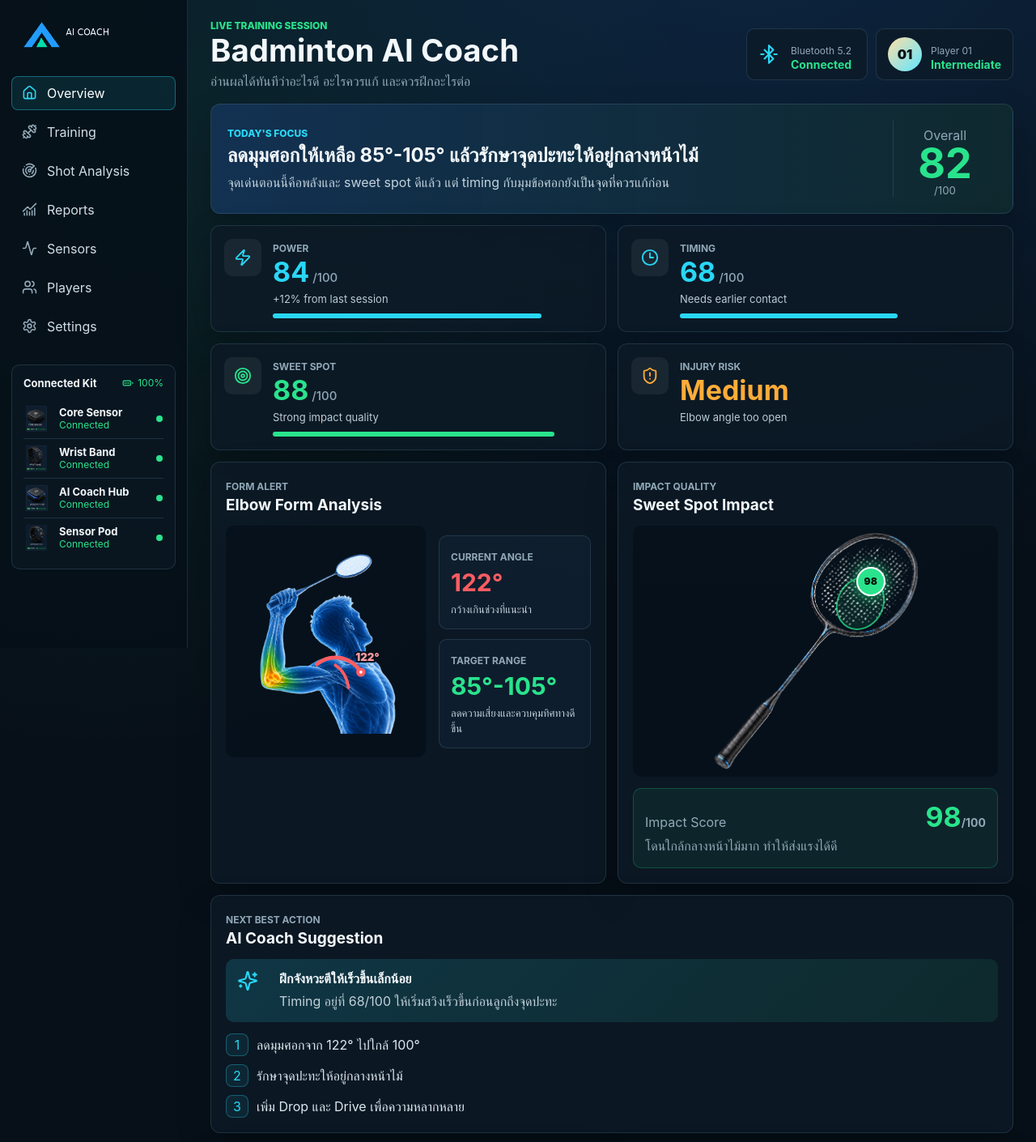
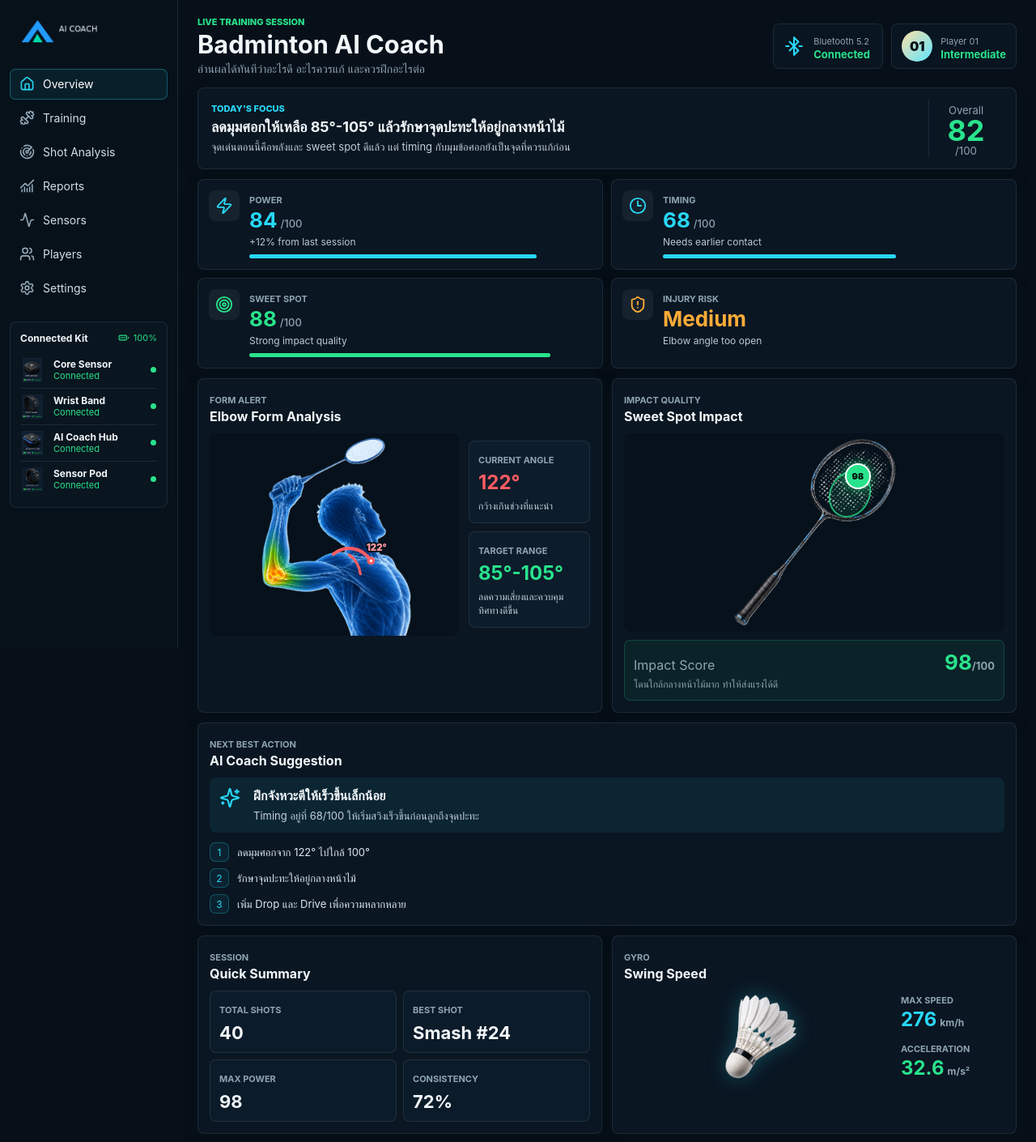
Before and after one commit to Anuwry/level2_hack3_dashboard, a React (Vite) app: page / in a window 1280 px wide. Shown: the top 1410 px of the page at 81% size. Built offline with nearby package versions, Linux system fonts and the light colour scheme.

Commit message:
Simplify dashboard layout

```diff
--- a/src/App.css
+++ b/src/App.css
@@ -1,17 +1,17 @@
 :root {
   --bg: #071019;
-  --sidebar: #08121d;
-  --panel: #0d1a26;
-  --panel-soft: #102232;
-  --line: rgba(124, 170, 203, 0.18);
-  --text: #f3f8fb;
-  --muted: #91a8b7;
+  --sidebar: #07111a;
+  --panel: #0d1a24;
+  --panel-soft: #101f2b;
+  --line: rgba(138, 174, 199, 0.14);
+  --text: #f2f7fa;
+  --muted: #8fa4b2;
   --blue: #2b8cff;
   --cyan: #28d7f5;
   --green: #29e38c;
   --orange: #ffac38;
   --red: #ff5c62;
-  --shadow: 0 18px 42px rgba(0, 0, 0, 0.24);
+  --shadow: 0 8px 22px rgba(0, 0, 0, 0.16);
 }
 
 * {
@@ -29,10 +29,7 @@ body {
   min-width: 320px;
   color: var(--text);
   font-family: Inter, ui-sans-serif, system-ui, -apple-system, BlinkMacSystemFont, "Segoe UI", sans-serif;
-  background:
-    radial-gradient(circle at 72% -10%, rgba(43, 140, 255, 0.2), transparent 34%),
-    radial-gradient(circle at 10% 8%, rgba(41, 227, 140, 0.08), transparent 28%),
-    var(--bg);
+  background: var(--bg);
 }
 
 button,
@@ -42,7 +39,7 @@ a {
 
 .app {
   display: grid;
-  grid-template-columns: 232px minmax(0, 1fr);
+  grid-template-columns: 220px minmax(0, 1fr);
   min-height: 100vh;
 }
 
@@ -50,32 +47,33 @@ a {
   position: sticky;
   top: 0;
   height: 100vh;
-  padding: 22px 14px;
+  padding: 20px 12px;
   border-right: 1px solid var(--line);
-  background: rgba(6, 15, 24, 0.82);
+  background: var(--sidebar);
 }
 
 .logo {
-  width: 142px;
+  width: 126px;
   height: auto;
-  margin: 0 10px 24px;
+  margin: 0 10px 22px;
 }
 
 .nav {
   display: grid;
-  gap: 6px;
+  gap: 4px;
 }
 
 .nav a {
   display: flex;
   align-items: center;
-  gap: 12px;
-  min-height: 42px;
-  padding: 10px 12px;
+  gap: 10px;
+  min-height: 38px;
+  padding: 8px 11px;
   color: #cfdee8;
+  font-size: 14px;
   text-decoration: none;
   border: 1px solid transparent;
-  border-radius: 8px;
+  border-radius: 7px;
 }
 
 .nav a svg {
@@ -84,9 +82,9 @@ a {
 
 .nav a.active,
 .nav a:hover {
-  color: #ffffff;
-  border-color: rgba(40, 215, 245, 0.38);
-  background: rgba(40, 215, 245, 0.1);
+  color: #fff;
+  border-color: rgba(40, 215, 245, 0.32);
+  background: rgba(40, 215, 245, 0.08);
 }
 
 .nav a.active svg,
@@ -95,11 +93,11 @@ a {
 }
 
 .deviceRail {
-  margin-top: 26px;
-  padding: 14px;
+  margin-top: 22px;
+  padding: 12px;
   border: 1px solid var(--line);
-  border-radius: 10px;
-  background: rgba(13, 26, 38, 0.68);
+  border-radius: 8px;
+  background: rgba(13, 26, 38, 0.52);
 }
 
 .railHeader {
@@ -107,12 +105,12 @@ a {
   align-items: center;
   justify-content: space-between;
   gap: 10px;
-  margin-bottom: 12px;
+  margin-bottom: 10px;
 }
 
 .railHeader h2 {
   margin: 0;
-  font-size: 13px;
+  font-size: 12px;
 }
 
 .railHeader span,
@@ -122,15 +120,15 @@ a {
   align-items: center;
   gap: 5px;
   color: var(--green);
-  font-size: 12px;
+  font-size: 11px;
 }
 
 .railDevice {
   display: grid;
-  grid-template-columns: 34px 1fr 9px;
-  gap: 10px;
+  grid-template-columns: 32px 1fr 8px;
+  gap: 9px;
   align-items: center;
-  padding: 8px 0;
+  padding: 7px 0;
 }
 
 .railDevice:not(:last-child) {
@@ -138,8 +136,8 @@ a {
 }
 
 .railDevice img {
-  width: 32px;
-  height: 32px;
+  width: 30px;
+  height: 30px;
   object-fit: contain;
 }
 
@@ -149,29 +147,29 @@ a {
 }
 
 .railDevice b {
-  font-size: 13px;
+  font-size: 12px;
 }
 
 .railDevice i {
-  width: 8px;
-  height: 8px;
+  width: 7px;
+  height: 7px;
   border-radius: 50%;
   background: var(--green);
 }
 
 .main {
   width: 100%;
-  max-width: 1480px;
+  max-width: 1380px;
   min-width: 0;
-  padding: 24px 28px 34px;
+  padding: 20px 24px 30px;
 }
 
 .header {
   display: flex;
   align-items: center;
   justify-content: space-between;
-  gap: 22px;
-  margin-bottom: 18px;
+  gap: 18px;
+  margin-bottom: 14px;
 }
 
 .header p,
@@ -182,22 +180,23 @@ a {
 
 .header p {
   color: var(--green);
-  font-size: 12px;
+  font-size: 11px;
   font-weight: 800;
   text-transform: uppercase;
 }
 
 .header h1 {
   margin-top: 4px;
-  font-size: clamp(32px, 3vw, 46px);
-  line-height: 1.02;
+  font-size: clamp(26px, 2.4vw, 36px);
+  line-height: 1.08;
   letter-spacing: 0;
 }
 
 .header span {
   display: block;
-  margin-top: 8px;
+  margin-top: 5px;
   color: var(--muted);
+  font-size: 14px;
 }
 
 .headerStatus {
@@ -211,17 +210,17 @@ a {
 .playerPill {
   display: grid;
   align-items: center;
-  min-width: 150px;
-  min-height: 62px;
-  padding: 10px 14px;
+  min-width: 136px;
+  min-height: 52px;
+  padding: 8px 12px;
   border: 1px solid var(--line);
-  border-radius: 10px;
-  background: rgba(13, 26, 38, 0.74);
+  border-radius: 8px;
+  background: rgba(13, 26, 38, 0.6);
 }
 
 .connectPill {
-  grid-template-columns: 30px 1fr;
-  column-gap: 10px;
+  grid-template-columns: 28px 1fr;
+  column-gap: 9px;
 }
 
 .connectPill svg {
@@ -230,15 +229,15 @@ a {
 }
 
 .playerPill {
-  grid-template-columns: 42px 1fr;
-  column-gap: 11px;
+  grid-template-columns: 38px 1fr;
+  column-gap: 10px;
 }
 
 .playerPill div {
   display: grid;
   grid-row: span 2;
-  width: 42px;
-  height: 42px;
+  width: 38px;
+  height: 38px;
   place-items: center;
   color: #061119;
   font-weight: 900;
@@ -249,34 +248,31 @@ a {
 .connectPill span,
 .playerPill span {
   color: var(--muted);
-  font-size: 12px;
+  font-size: 11px;
 }
 
 .connectPill b,
 .playerPill b {
   color: var(--green);
-  font-size: 14px;
+  font-size: 13px;
 }
 
 .focusBanner,
 .card,
 .scoreCard {
   border: 1px solid var(--line);
-  border-radius: 12px;
-  background: rgba(13, 26, 38, 0.82);
+  border-radius: 8px;
+  background: rgba(13, 26, 38, 0.72);
   box-shadow: var(--shadow);
 }
 
 .focusBanner {
   display: grid;
-  grid-template-columns: minmax(0, 1fr) 128px;
-  gap: 20px;
+  grid-template-columns: minmax(0, 1fr) 92px;
+  gap: 16px;
   align-items: center;
-  margin-bottom: 14px;
-  padding: 20px;
-  background:
-    linear-gradient(90deg, rgba(43, 140, 255, 0.2), rgba(41, 227, 140, 0.08)),
-    rgba(13, 26, 38, 0.88);
+  margin-bottom: 12px;
+  padding: 14px 16px;
 }
 
 .focusBanner p,
@@ -287,21 +283,22 @@ a {
 
 .focusBanner p {
   color: var(--cyan);
-  font-size: 12px;
+  font-size: 11px;
   font-weight: 800;
   text-transform: uppercase;
 }
 
 .focusBanner h2 {
-  margin-top: 5px;
-  font-size: 24px;
-  line-height: 1.24;
+  margin-top: 4px;
+  font-size: 18px;
+  line-height: 1.3;
 }
 
 .focusBanner span {
   display: block;
-  margin-top: 8px;
-  color: #c2d2dc;
+  margin-top: 5px;
+  color: #bfced8;
+  font-size: 13px;
 }
 
 .focusScore {
@@ -317,31 +314,31 @@ a {
 
 .focusScore b {
   color: var(--green);
-  font-size: 52px;
+  font-size: 36px;
   line-height: 0.95;
 }
 
 .scoreGrid {
   display: grid;
   grid-template-columns: repeat(4, minmax(0, 1fr));
-  gap: 14px;
+  gap: 10px;
 }
 
 .scoreCard {
   display: grid;
-  grid-template-columns: 46px 1fr;
-  gap: 14px;
-  min-height: 132px;
-  padding: 16px;
+  grid-template-columns: 38px 1fr;
+  gap: 12px;
+  min-height: 104px;
+  padding: 13px;
 }
 
 .scoreIcon {
   display: grid;
-  width: 46px;
-  height: 46px;
+  width: 38px;
+  height: 38px;
   place-items: center;
-  border-radius: 10px;
-  background: rgba(255, 255, 255, 0.06);
+  border-radius: 8px;
+  background: rgba(255, 255, 255, 0.05);
 }
 
 .scoreCard.blue .scoreIcon,
@@ -363,7 +360,7 @@ a {
 .callout span,
 .speedBody span {
   color: var(--muted);
-  font-size: 12px;
+  font-size: 11px;
   font-weight: 700;
   text-transform: uppercase;
 }
@@ -371,26 +368,26 @@ a {
 .scoreCard b {
   display: block;
   margin-top: 4px;
-  font-size: 34px;
+  font-size: 26px;
   line-height: 1;
 }
 
 .scoreCard small {
   margin-left: 4px;
   color: var(--muted);
-  font-size: 15px;
+  font-size: 13px;
   font-weight: 500;
 }
 
 .scoreCard p {
-  margin: 8px 0 10px;
+  margin: 6px 0 8px;
   color: #b9cbd6;
-  font-size: 13px;
+  font-size: 12px;
 }
 
 .scoreCard i {
   display: block;
-  height: 6px;
+  height: 5px;
   border-radius: 99px;
   background: currentColor;
 }
@@ -410,64 +407,64 @@ a {
 
 .primaryGrid {
   display: grid;
-  grid-template-columns: minmax(0, 1.35fr) minmax(320px, 0.92fr) minmax(300px, 0.86fr);
-  gap: 14px;
-  margin-top: 14px;
+  grid-template-columns: minmax(0, 1.2fr) minmax(260px, 0.84fr) minmax(260px, 0.8fr);
+  gap: 12px;
+  margin-top: 12px;
 }
 
 .secondaryGrid {
   display: grid;
-  grid-template-columns: 0.9fr 0.8fr 1.15fr;
-  gap: 14px;
-  margin-top: 14px;
+  grid-template-columns: 0.82fr 0.78fr 1.1fr;
+  gap: 12px;
+  margin-top: 12px;
 }
 
 .bottomGrid {
   display: grid;
-  grid-template-columns: 1fr 280px;
-  gap: 14px;
-  margin-top: 14px;
+  grid-template-columns: 1fr 240px;
+  gap: 12px;
+  margin-top: 12px;
 }
 
 .card {
   min-width: 0;
-  padding: 18px;
+  padding: 14px;
 }
 
 .sectionTitle {
-  margin-bottom: 14px;
+  margin-bottom: 10px;
 }
 
 .sectionTitle h2 {
-  margin: 4px 0 0;
-  font-size: 19px;
+  margin: 3px 0 0;
+  font-size: 16px;
   line-height: 1.2;
 }
 
 .visualCard {
-  min-height: 380px;
+  min-height: 316px;
 }
 
 .elbowContent {
   display: grid;
-  grid-template-columns: minmax(0, 1fr) 188px;
-  gap: 16px;
+  grid-template-columns: minmax(0, 1fr) 150px;
+  gap: 12px;
 }
 
 .elbowStage,
 .sweetStage {
   position: relative;
   display: grid;
-  min-height: 286px;
+  min-height: 236px;
   place-items: center;
   overflow: hidden;
-  border-radius: 10px;
-  background: rgba(5, 15, 24, 0.72);
+  border-radius: 8px;
+  background: rgba(5, 15, 24, 0.68);
 }
 
 .elbowStage img {
-  width: min(92%, 430px);
-  max-height: 310px;
+  width: min(92%, 390px);
+  max-height: 250px;
   object-fit: contain;
 }
 
@@ -475,8 +472,8 @@ a {
   position: absolute;
   left: 58%;
   top: 62%;
-  width: 96px;
-  height: 82px;
+  width: 82px;
+  height: 70px;
   overflow: visible;
   transform: translate(-50%, -50%);
 }
@@ -509,27 +506,27 @@ a {
 
 .calloutList {
   display: grid;
-  gap: 12px;
+  gap: 10px;
   align-content: center;
 }
 
 .callout {
-  padding: 14px;
+  padding: 11px;
   border: 1px solid var(--line);
-  border-radius: 10px;
-  background: rgba(16, 34, 50, 0.7);
+  border-radius: 8px;
+  background: rgba(16, 34, 50, 0.58);
 }
 
 .callout b {
   display: block;
   margin-top: 5px;
-  font-size: 30px;
+  font-size: 24px;
 }
 
 .callout p {
   margin: 6px 0 0;
   color: #bfd0da;
-  font-size: 13px;
+  font-size: 12px;
   line-height: 1.45;
 }
 
@@ -542,12 +539,12 @@ a {
 }
 
 .sweetStage {
-  min-height: 286px;
+  min-height: 236px;
 }
 
 .racketWrap {
   position: relative;
-  width: min(100%, 310px);
+  width: min(100%, 245px);
   aspect-ratio: 1 / 1;
 }
 
@@ -563,8 +560,8 @@ a {
   position: absolute;
   left: 68%;
   top: 31%;
-  width: 58px;
-  height: 68px;
+  width: 50px;
+  height: 60px;
   border: 2px solid rgba(41, 227, 140, 0.74);
   border-radius: 50%;
   background: rgba(41, 227, 140, 0.1);
@@ -576,16 +573,16 @@ a {
   left: 72%;
   top: 22%;
   display: grid;
-  width: 36px;
-  height: 36px;
+  width: 32px;
+  height: 32px;
   place-items: center;
   color: #03130b;
-  font-size: 12px;
+  font-size: 11px;
   font-weight: 900;
   border: 2px solid #fff;
   border-radius: 50%;
   background: var(--green);
-  box-shadow: 0 0 18px rgba(41, 227, 140, 0.88);
+  box-shadow: 0 0 14px rgba(41, 227, 140, 0.7);
   transform: translate(-50%, -50%);
 }
 
@@ -594,11 +591,11 @@ a {
   grid-template-columns: 1fr auto;
   gap: 4px 12px;
   align-items: baseline;
-  margin-top: 14px;
-  padding: 14px;
-  border: 1px solid rgba(41, 227, 140, 0.22);
-  border-radius: 10px;
-  background: rgba(41, 227, 140, 0.07);
+  margin-top: 10px;
+  padding: 11px;
+  border: 1px solid rgba(41, 227, 140, 0.2);
+  border-radius: 8px;
+  background: rgba(41, 227, 140, 0.06);
 }
 
 .impactSummary span,
@@ -608,27 +605,28 @@ a {
 
 .impactSummary b {
   color: var(--green);
-  font-size: 34px;
+  font-size: 26px;
 }
 
 .impactSummary small {
   color: var(--muted);
-  font-size: 14px;
+  font-size: 13px;
 }
 
 .impactSummary p {
   grid-column: 1 / -1;
   margin: 0;
-  line-height: 1.45;
+  font-size: 12px;
+  line-height: 1.4;
 }
 
 .advicePrimary {
   display: grid;
-  grid-template-columns: 40px 1fr;
-  gap: 12px;
-  padding: 14px;
-  border-radius: 10px;
-  background: linear-gradient(135deg, rgba(40, 215, 245, 0.16), rgba(41, 227, 140, 0.09));
+  grid-template-columns: 32px 1fr;
+  gap: 10px;
+  padding: 12px;
+  border-radius: 8px;
+  background: rgba(40, 215, 245, 0.08);
 }
 
 .advicePrimary svg {
@@ -643,82 +641,85 @@ a {
 .advicePrimary p {
   margin-top: 6px;
   color: #c2d1db;
-  line-height: 1.5;
+  font-size: 13px;
+  line-height: 1.45;
 }
 
 .cleanList {
   display: grid;
-  gap: 10px;
-  margin: 14px 0 0;
+  gap: 8px;
+  margin: 12px 0 0;
   padding: 0;
   list-style: none;
 }
 
 .cleanList li {
   display: grid;
-  grid-template-columns: 28px 1fr;
+  grid-template-columns: 24px 1fr;
   gap: 10px;
   align-items: center;
   color: #dce8ee;
+  font-size: 13px;
 }
 
 .cleanList span {
   display: grid;
-  width: 28px;
-  height: 28px;
+  width: 24px;
+  height: 24px;
   place-items: center;
   color: var(--cyan);
-  border: 1px solid rgba(40, 215, 245, 0.32);
-  border-radius: 8px;
-  background: rgba(40, 215, 245, 0.08);
+  font-size: 12px;
+  border: 1px solid rgba(40, 215, 245, 0.28);
+  border-radius: 7px;
+  background: rgba(40, 215, 245, 0.07);
 }
 
 .summaryGrid {
   display: grid;
   grid-template-columns: repeat(2, 1fr);
-  gap: 10px;
+  gap: 8px;
 }
 
 .summaryGrid div {
-  min-height: 76px;
-  padding: 13px;
+  min-height: 64px;
+  padding: 11px;
   border: 1px solid var(--line);
-  border-radius: 10px;
-  background: rgba(16, 34, 50, 0.62);
+  border-radius: 8px;
+  background: rgba(16, 34, 50, 0.52);
 }
 
 .summaryGrid b {
   display: block;
   margin-top: 7px;
-  font-size: 28px;
+  font-size: 22px;
 }
 
 .speedBody {
   display: grid;
-  grid-template-columns: 1fr 150px;
-  gap: 16px;
+  grid-template-columns: 1fr 128px;
+  gap: 12px;
   align-items: center;
 }
 
 .speedBody img {
   width: 100%;
-  max-height: 150px;
+  max-height: 120px;
   object-fit: contain;
-  filter: drop-shadow(0 0 14px rgba(40, 215, 245, 0.36));
+  filter: drop-shadow(0 0 12px rgba(40, 215, 245, 0.28));
 }
 
 .speedBody b {
   display: block;
   margin: 4px 0 12px;
   color: var(--cyan);
-  font-size: 30px;
+  font-size: 24px;
   line-height: 1;
 }
 
 .speedBody small {
   margin-left: 4px;
   color: var(--muted);
-  font-size: 13px;
+  font-size: 12px;
 }
 
 .greenText {
@@ -727,18 +728,18 @@ a {
 
 .shotList {
   display: grid;
-  gap: 8px;
+  gap: 6px;
 }
 
 .shotRow {
   display: grid;
-  grid-template-columns: 32px 72px 92px 74px 48px;
-  gap: 10px;
+  grid-template-columns: 28px 64px 82px 68px 42px;
+  gap: 8px;
   align-items: center;
-  min-height: 36px;
-  padding-bottom: 8px;
+  min-height: 32px;
+  padding-bottom: 6px;
   border-bottom: 1px solid var(--line);
-  font-size: 13px;
+  font-size: 12px;
 }
 
 .shotRow span,
@@ -761,34 +762,34 @@ a {
 }
 
 .devicesCard {
-  min-height: 210px;
+  min-height: 170px;
 }
 
 .deviceGrid {
   display: grid;
   grid-template-columns: repeat(4, minmax(0, 1fr));
-  gap: 12px;
+  gap: 10px;
 }
 
 .deviceTile {
-  min-height: 136px;
-  padding: 12px;
+  min-height: 116px;
+  padding: 10px;
   text-align: center;
   border: 1px solid var(--line);
-  border-radius: 10px;
-  background: rgba(16, 34, 50, 0.62);
+  border-radius: 8px;
+  background: rgba(16, 34, 50, 0.52);
 }
 
 .deviceTile img {
   width: 100%;
-  height: 78px;
+  height: 62px;
   object-fit: contain;
 }
 
 .deviceTile b {
   display: block;
   margin: 7px 0 5px;
-  font-size: 13px;
+  font-size: 12px;
 }
 
 .deviceTile span {
@@ -798,7 +799,7 @@ a {
 .actionCard {
   display: grid;
   align-content: start;
-  gap: 10px;
+  gap: 8px;
 }
 
 .actionCard button {
@@ -806,18 +807,18 @@ a {
   align-items: center;
   justify-content: center;
   gap: 9px;
-  min-height: 44px;
+  min-height: 40px;
   color: #eaf7fb;
-  font-weight: 800;
+  font-weight: 700;
   border: 1px solid var(--line);
-  border-radius: 10px;
-  background: rgba(16, 34, 50, 0.74);
+  border-radius: 8px;
+  background: rgba(16, 34, 50, 0.58);
   cursor: pointer;
 }
 
 .actionCard button:first-child {
-  border-color: rgba(41, 227, 140, 0.34);
-  background: rgba(41, 227, 140, 0.12);
+  border-color: rgba(41, 227, 140, 0.3);
+  background: rgba(41, 227, 140, 0.1);
 }
 
 @media (max-width: 1280px) {
@@ -844,16 +845,18 @@ a {
     height: auto;
   }
 
-  .header,
+  .header {
+    align-items: flex-start;
+    flex-direction: column;
+  }
+
   .focusBanner {
     grid-template-columns: 1fr;
-    flex-direction: column;
-    align-items: flex-start;
   }
 
   .focusScore {
     width: 100%;
-    padding-top: 14px;
+    padding-top: 12px;
     border-top: 1px solid var(--line);
     border-left: 0;
   }
```
